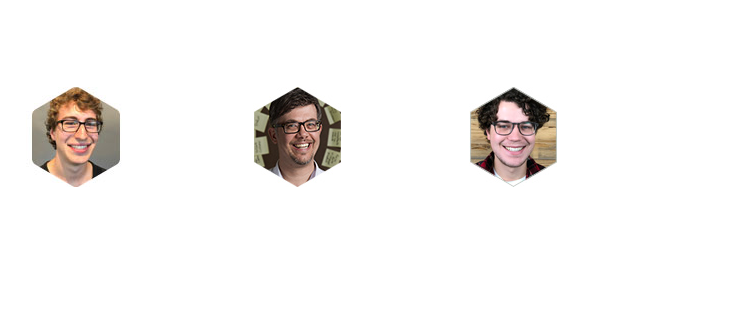
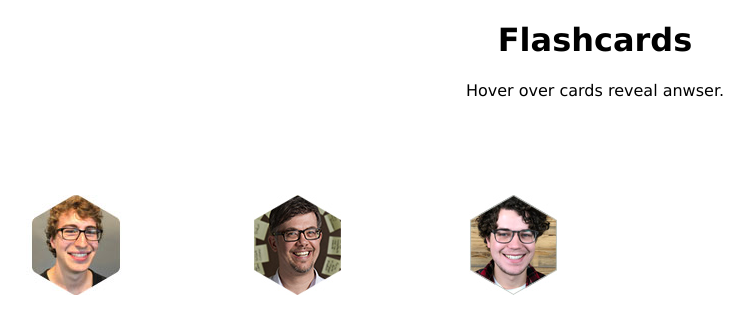
Before and after one commit to chancesmith/php-flashcards, a PHP site: page / in a window 1280 px wide. Shown: the top 334 px of the page, without its empty margins (45-797 px from the left). Run offline with PHP 8.4, Linux system fonts and the light colour scheme.

Commit message:
⚡  IMPROVE: adds heading and subheading to page

```diff
--- a/assets/css/main.css
+++ b/assets/css/main.css
@@ -1,3 +1,9 @@
+h1,
+p {
+  text-align: center;
+  font-family: "Lucida Sans", "Lucida Sans Regular", "Lucida Grande",
+    "Lucida Sans Unicode", Geneva, Verdana, sans-serif;
+}
 ul.cards {
   list-style: none;
   padding: 0;
--- a/index.php
+++ b/index.php
@@ -8,6 +8,8 @@
   <link rel="stylesheet" href="./assets/css/main.css">
 </head>
 <body>
+  <h1>Flashcards</h1>
+  <p>Hover over cards reveal anwser.</p>
   <ul class="cards">
   <?php
     // get images in dir
```
